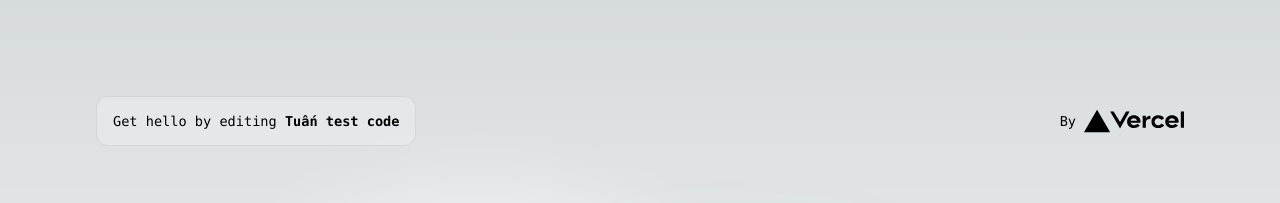
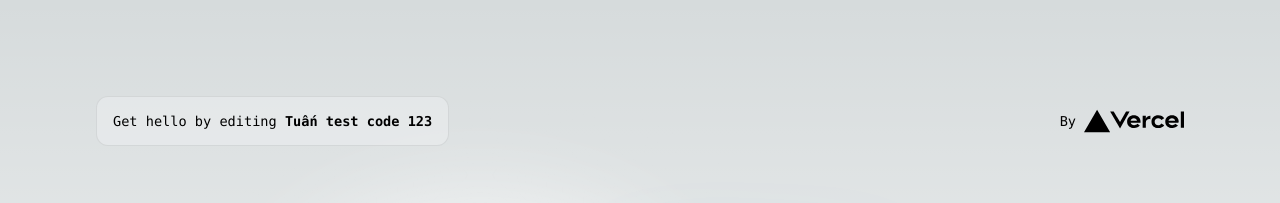
Before and after one commit to tuanhopham/learn-nextjs, a Next.js app: page / in a window 1280 px wide. Shown: the top 203 px of the page. Built offline with nearby package versions, Linux system fonts and the light colour scheme.

Commit message:
check brand

```diff
--- a/pages/index.tsx
+++ b/pages/index.tsx
@@ -18,7 +18,7 @@ export default function Home() {
             <div className={styles.description}>
                <p>
                   Get hello by editing&nbsp;
-                  <code className={styles.code}>Tuấn test code</code>
+                  <code className={styles.code}>Tuấn test code 123</code>
                </p>
                <div>
                   <a
```
